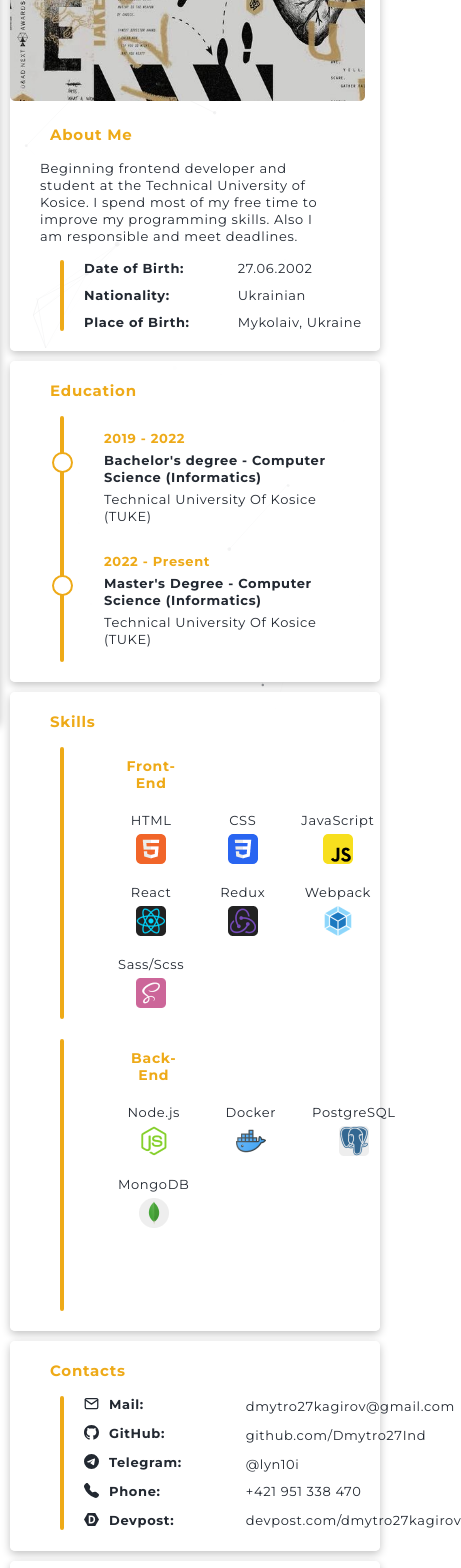
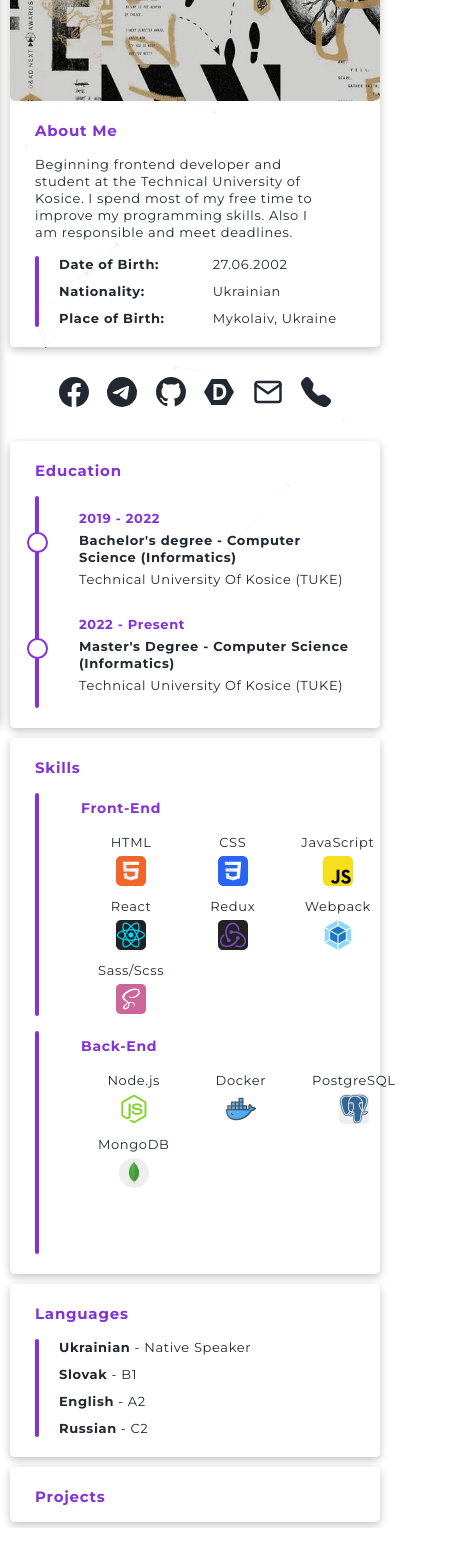
Before and after one commit to Dmytro27Ind/web-cv, a React (Create React App) app: page / in a window 390 px wide. Shown: the part 120-1688 px from the top of the page, 461 px wide, since content can reach past the window. After the commit the page ends 1648 px from the top, so only its background shows below. Built offline with nearby package versions, Linux system fonts and the light colour scheme.

Commit message:
new accent color for light theme and responsive co

```diff
--- a/src/components/ContactsSection.jsx
+++ /dev/null
@@ -1,53 +0,0 @@
-import React from 'react'
-import VrLine from './UI/vrline/VrLine'
-import ContactIcon from './UI/contactIcon/ContactIcon'
-
-function ContactsSection() {
-  return (
-    <div className='main__section' id='contacts'>
-        <h2>Contacts</h2>
-        <div className='contacts__table'>
-            <VrLine height={134} borderWidth={2}/>
-            <div className='contacts__categories-wrapper'>
-                <div className='contacts__categories'>
-                    <ContactIcon size={15} name="gmail"/>
-                    <h3>Mail:</h3>
-                </div>
-                <div className='contacts__categories'>
-                    <ContactIcon size={15} name="github"/>
-                    <h3>GitHub:</h3>
-                </div>
-                <div className='contacts__categories'>
-                    <ContactIcon size={15} name="telegram"/>
-                    <h3>Telegram:</h3>
-                </div>
-                <div className='contacts__categories'>
-                <ContactIcon size={15} name="phone"/>
-                    <h3>Phone:</h3>
-                </div>
-                <div className='contacts__categories'>
-                    <ContactIcon size={15} name="devpost"/>
-                    <h3>Devpost:</h3>
-                </div>
-            </div>
-            <div className='contacts__data'>
-                <a href='mailto:dmytro27kagirov@gmail.com' target="_blank" rel="noreferrer">
-                    <span>dmytro27kagirov@gmail.com</span>
-                </a>
-                <a href='https://github.com/Dmytro27Ind' target="_blank" rel="noreferrer">
-                    <span>github.com/Dmytro27Ind</span>
-                </a>
-                <a href='https://t.me/lyn10i' target="_blank" rel="noreferrer">
-                    <span>@lyn10i</span>
-                </a>
-                <span>+421 951 338 470</span>
-                <a href='https://devpost.com/dmytro27kagirov' target="_blank" rel="noreferrer">
-                    <span>devpost.com/dmytro27kagirov</span>
-                </a>
-            </div>
-        </div>
-    </div>
-  )
-}
-
-export default ContactsSection
--- a/src/components/Main.jsx
+++ b/src/components/Main.jsx
@@ -1,7 +1,7 @@
 import React from 'react'
 import "../styles/Main.scss"
 import AboutMeSection from './AboutMeSection'
-import ContactsSection from './ContactsSection'
+import ContactsSection from './contactSection/ContactsSection'
 import EducationSection from './EducationSection'
 import LanguagesSection from './LanguagesSection'
 import ProjectsSection from './ProjectsSection'
--- a/src/components/UI/educationWidget/EducationWidget.module.css
+++ b/src/components/UI/educationWidget/EducationWidget.module.css
@@ -11,7 +11,7 @@
     border: 2px solid var(--accent);
     border-radius: 50%;
     position: absolute;
-    left: 42px;
+    left: -8px;
     transition: background-color 300ms linear;
 }
 
--- a/src/components/UI/skillsWidget/SkillsWidget.jsx
+++ b/src/components/UI/skillsWidget/SkillsWidget.jsx
@@ -9,7 +9,9 @@ function SkillsWidget({header, skillRows}) {
       <table>
         <thead>
           <tr>
-            <th>{header}</th>
+            <div>
+              {header}
+            </div>
           </tr>
         </thead>
         <tbody>
--- a/src/components/UI/skillsWidget/SkillsWidget.module.css
+++ b/src/components/UI/skillsWidget/SkillsWidget.module.css
@@ -2,15 +2,15 @@
     display: flex;
     gap: 15px;
 }
-thead th{
+thead tr{
     font-weight: 700;
     font-size: 14px;
     line-height: 17px;
     letter-spacing: 0.05em;
     color: var(--accent);
 }
-td, th {
-    padding: 9px;
+td, tr div {
+    padding: 5px;
 }
 .skill {
     display: flex;
--- a/src/components/UI/toggle/Toggle.css
+++ b/src/components/UI/toggle/Toggle.css
@@ -42,7 +42,7 @@
     padding: 0;
     border-radius: 30px;
     background-color: #1a1a1a;
-    border: 1px solid #9b9160;
+    border: 1px solid #67448a;
     -webkit-transition: all 0.2s ease;
     -moz-transition: all 0.2s ease;
     transition: all 0.2s ease;
@@ -53,11 +53,11 @@
     }
 
     .react-toggle--checked .react-toggle-track {
-    background-color: #fcca54;
+    background-color: #8333D4;
     }
 
     .react-toggle--checked:hover:not(.react-toggle--disabled) .react-toggle-track {
-    background-color: #FFD369;
+    background-color: #a150f3;
     }
 
     .react-toggle-track-check {
@@ -125,19 +125,19 @@
 
     .react-toggle--checked .react-toggle-thumb {
     left: 27px;
-    border-color: #FFD369;
+    border-color: #8333D4;
     }
 
     .react-toggle--focus .react-toggle-thumb {
-    -webkit-box-shadow: 0px 0px 3px 2px #e0d100;
+    /* -webkit-box-shadow: 0px 0px 3px 2px #e0d100;
     -moz-box-shadow: 0px 0px 3px 2px #e0c600;
-    box-shadow: 0px 0px 2px 3px #e0be00;
+    box-shadow: 0px 0px 2px 3px #e0be00; */
     }
 
     .react-toggle:active:not(.react-toggle--disabled) .react-toggle-thumb {
-    -webkit-box-shadow: 0px 0px 5px 5px #e0d100;
+    /* -webkit-box-shadow: 0px 0px 5px 5px #e0d100;
     -moz-box-shadow: 0px 0px 5px 5px #e0c600;
-    box-shadow: 0px 0px 5px 5px #e0be00;
+    box-shadow: 0px 0px 5px 5px #e0be00; */
     }
 
 .custom-toggle {
--- a/src/components/UI/vrline/VrLine.module.css
+++ b/src/components/UI/vrline/VrLine.module.css
@@ -1,6 +1,6 @@
 .vr-line {
     width: 0px;
     border: 2px solid var(--accent);
-    margin-left: 50px;
+    /* margin-left: 50px; */
     border-radius: 10px;
 }
--- /dev/null
+++ b/src/components/contactSection/ContactCategories.jsx
@@ -0,0 +1,13 @@
+import React from 'react'
+import ContactIcon from '../UI/contactIcon/ContactIcon'
+
+function ContactCategories({name, label}) {
+  return (
+    <div className='contacts__categories'>
+        <ContactIcon size={15} name={name}/>
+        <h3>{label}</h3>
+    </div>
+  )
+}
+
+export default ContactCategories
--- /dev/null
+++ b/src/components/contactSection/ContactsSection.jsx
@@ -0,0 +1,52 @@
+import React, { useState } from 'react'
+import VrLine from '../UI/vrline/VrLine'
+import ContactCategories from './ContactCategories'
+import ContactIcon from '../UI/contactIcon/ContactIcon'
+
+function ContactsSection() {
+    const [categories] = useState([
+        {name: "gmail", label: "Mail:"},
+        {name: "github", label: "GitHub:"},
+        {name: "telegram", label: "Telegram:"},
+        {name: "phone", label: "Phone:"},
+        {name: "devpost", label: "Devpost:"},
+    ])
+    const [data] = useState([
+        {href: "mailto:dmytro27kagirov@gmail.com", span: "dmytro27kagirov@gmail.com"},
+        {href: "https://github.com/Dmytro27Ind", span: "github.com/Dmytro27Ind"},
+        {href: "https://t.me/lyn10i", span: "@lyn10i"},
+        {href: "tel:+421951338470", span: "+421 951 338 470"},
+        {href: "https://devpost.com/dmytro27kagirov", span: "devpost.com/dmytro27kagirov"},
+    ])
+
+  return (
+    <div className='main__section' id='contacts'>
+        <h2>Contacts</h2>
+        <div className='contacts__table'>
+            <VrLine height={134} borderWidth={2}/>
+            <div className='contacts__categories-wrapper'>
+                {categories.map((cat) =>
+                    <ContactCategories name={cat.name} label={cat.label}/>
+                )}
+            </div>
+            <div className='contacts__data'>
+                {data.map((d) =>
+                    <a href={d.href} target="_blank" rel="noreferrer">
+                        <span>{d.span}</span>
+                    </a>
+                )}
+            </div>
+        </div>
+        <div className='contacts-mobile'>
+            <ContactIcon size={30} link='https://www.facebook.com/dmytro.kagirov.1' name="facebook"/>
+            <ContactIcon size={30} link='https://t.me/lyn10i' name="telegram"/>
+            <ContactIcon size={30} link='https://github.com/Dmytro27Ind' name="github"/>
+            <ContactIcon size={30} link='https://devpost.com/dmytro27kagirov' name="devpost"/>
+            <ContactIcon size={30} link='mailto:dmytro27kagirov@gmail.com' name="gmail"/>
+            <ContactIcon size={30} link='tel:+421951338470' name="phone"/>
+        </div>
+    </div>
+  )
+}
+
+export default ContactsSection
--- a/src/styles/Main.scss
+++ b/src/styles/Main.scss
@@ -12,7 +12,8 @@
     border-radius: 5px;
     box-shadow: rgba(0, 0, 0, 0.24) 0px 3px 8px;
     transition: background-color 300ms linear;
-    padding-right: 15px;
+    padding-right: 20px;
+    padding-left: 50px;
     scroll-margin-top: 55px;
 }
 .main__section h1 {
@@ -30,7 +31,7 @@
     line-height: 20px;
     letter-spacing: 0.05em;
     color: var(--accent);
-    margin-left: 40px;
+    margin-left: -10px;
     margin-top: 20px;
     margin-bottom: 15px;
     transition: color 300ms linear;
@@ -41,7 +42,6 @@
     line-height: 17px;
     letter-spacing: 0.05em;
     color: var(--text-primary);
-    margin-left: 30px;
     margin-right: 30px;
     margin-bottom: 15px;
     transition: color 300ms linear;
@@ -72,7 +72,15 @@
     color: var(--accent);
 }
 
+#about-me {
+    position: relative;
+}
+#about-me h2 {
+    margin-top: 190px;
+}
 .about-me__img {
+    position: absolute;
+    left: 0px;
     border-radius: 5px;
     width: 100%;
     height: 170px;
@@ -106,14 +114,19 @@
 .contacts__data {
     display: flex;
     flex-direction: column;
-    gap: 10px;
+    gap: 9px;
     margin-left: 64px;
+}
+
+.contacts-mobile {
+    display: none;
 }
 
 .skills-wrapper {
     display: flex;
     flex-wrap: wrap;
-    gap: 20px;
+    row-gap: 15px;
+    justify-content: space-between;
     padding-right: 40px;
     padding-bottom: 20px;
 }
@@ -131,6 +144,13 @@
 .languages__item {
     display: flex;
 }
+
+#about-me   { order: 0; }
+#education  { order: 1; }
+#skills     { order: 2; }
+#contacts   { order: 3; }
+#languages  { order: 4; }
+#projects   { order: 5; }
 
 @media (max-width: 1120px) {
     .main {
@@ -165,6 +185,27 @@
         transition: margin-left 0.4s linear;
     }
 }
-@media (max-width: 530px) {
-
+@media (max-width: 540px) {
+    .main__section {
+        padding-left: 25px;
+    }
+    .main__section h2 {
+        margin-left: 0px;
+    }
+    .contacts__table {
+        display: none;
+    }
+    #contacts {
+        background-color: transparent;
+        box-shadow: none;
+        order: 0;
+        padding: 20px 30px;
+    }
+    #contacts h2 {
+        display: none;
+    }
+    .contacts-mobile {
+        display: flex;
+        justify-content: space-evenly;
+    }
 }
--- a/src/styles/theme-variables.module.scss
+++ b/src/styles/theme-variables.module.scss
@@ -6,7 +6,7 @@ $light-grey: #EEEEEE;
 $light-grey-2: #DEDEDE;
 $white: #ffffff;
 $yellow: #FFD369;
-$yellow-2: #eeaa18;
+$yellow-2: #8333D4;
 
 :export {
     dark-grey: $dark-grey;
```
